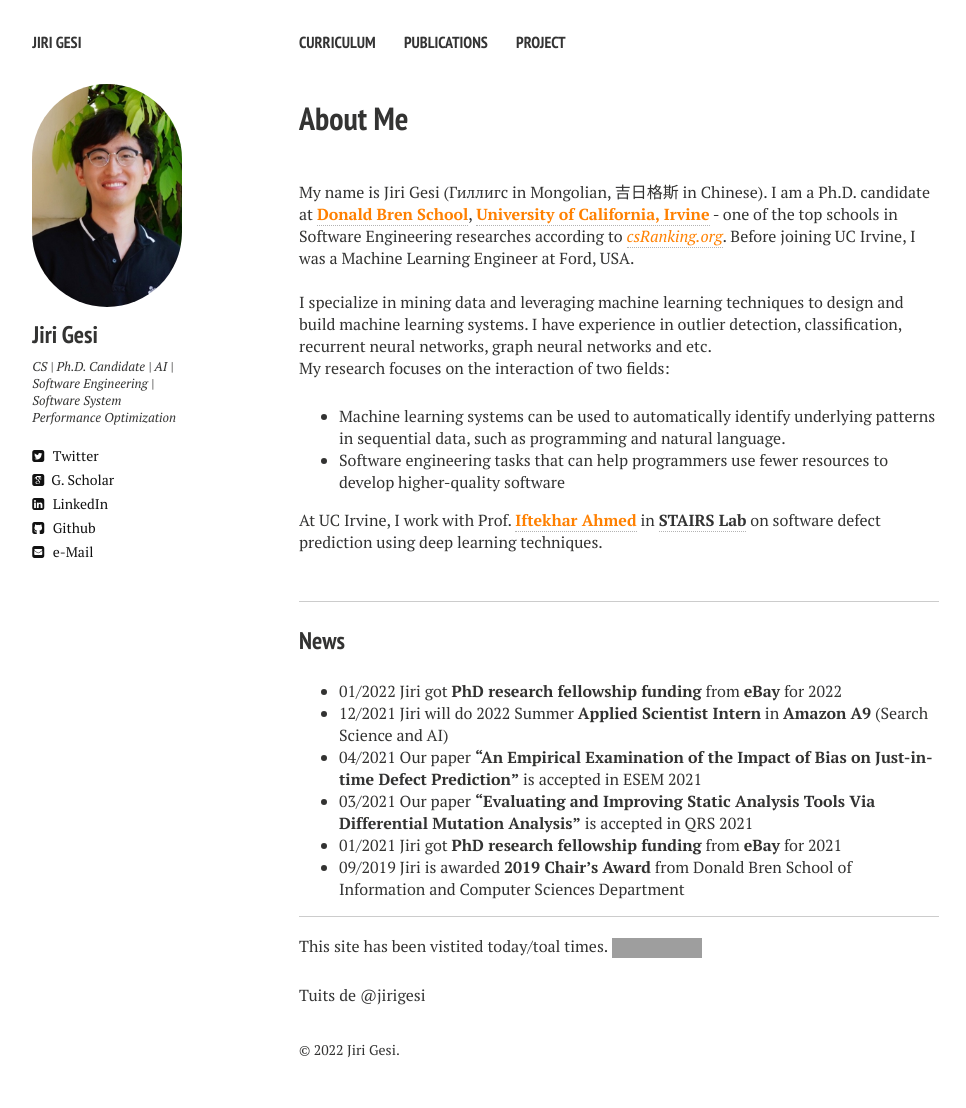
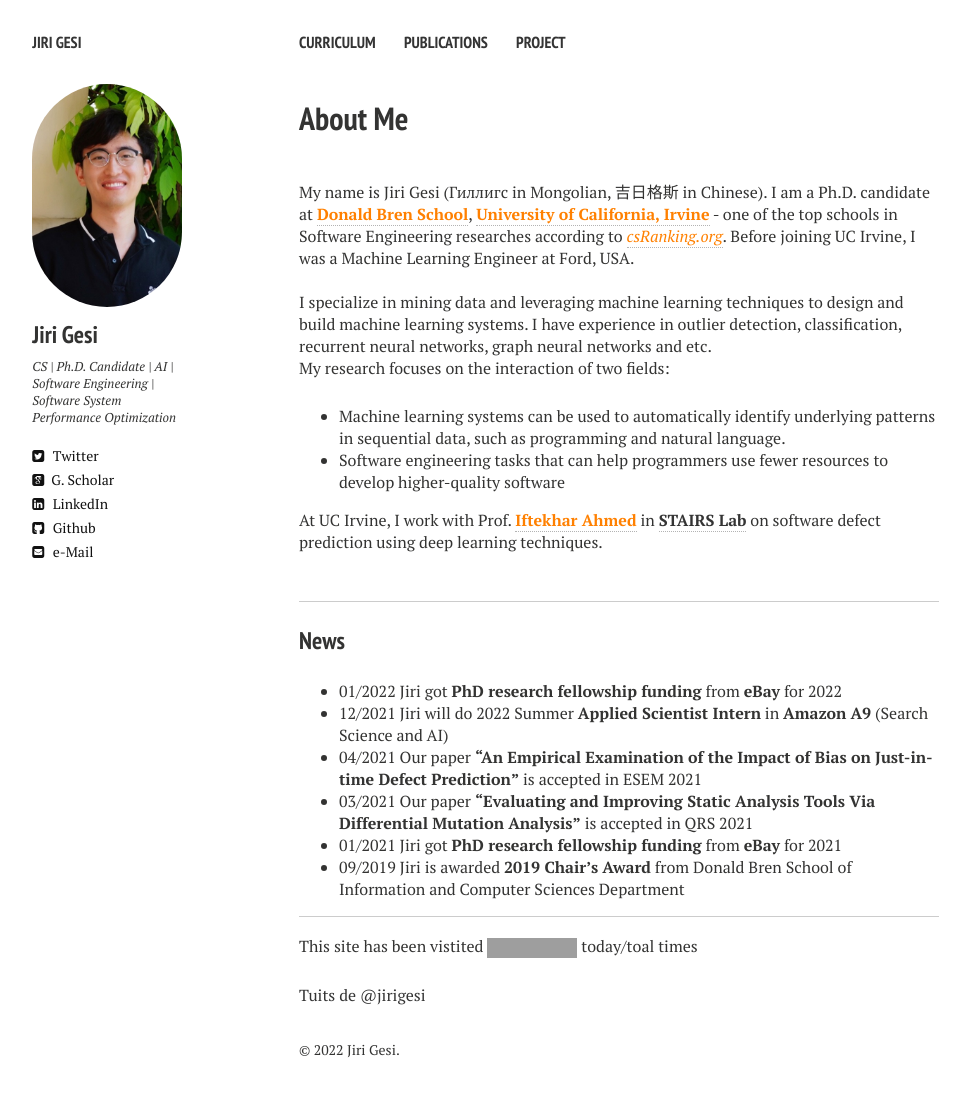
Before and after one commit to Jirigesi/Jirigesi.github.io, a Jekyll site: the page built from index.md, in a window 1280 px wide. Shown: the whole page, without its empty margins (21-987 px from the left). Built offline with Jekyll 4.4.1, drawn with Linux system fonts in a browser that asks for light colours; nearby versions of some CDN libraries; comment, search, counter and statistics services are not loaded; grey boxes are pictures that could not be loaded.

```diff
--- a/index.md
+++ b/index.md
@@ -35,5 +35,6 @@ At UC Irvine, I work with Prof. <a href="https://scholar.google.com/citations?us
 
 ---
 
-This site has been vistited today/toal times.
+This site has been vistited
 [![Hits](https://hits.seeyoufarm.com/api/count/incr/badge.svg?url=https%3A%2F%2Fjirigesi.github.io&count_bg=%2379C83D&title_bg=%23555555&icon=&icon_color=%23E7E7E7&title=Visits&edge_flat=false)](https://hits.seeyoufarm.com)
+today/toal times
```
